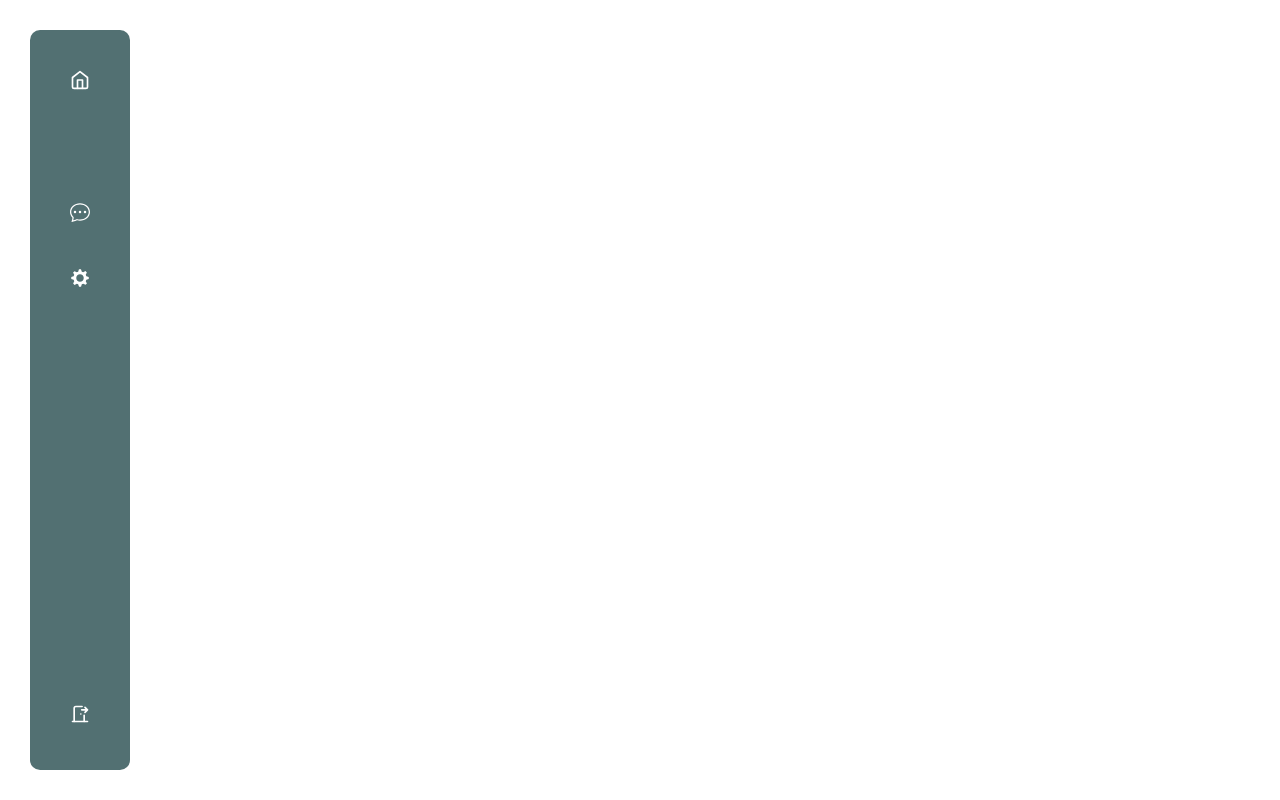
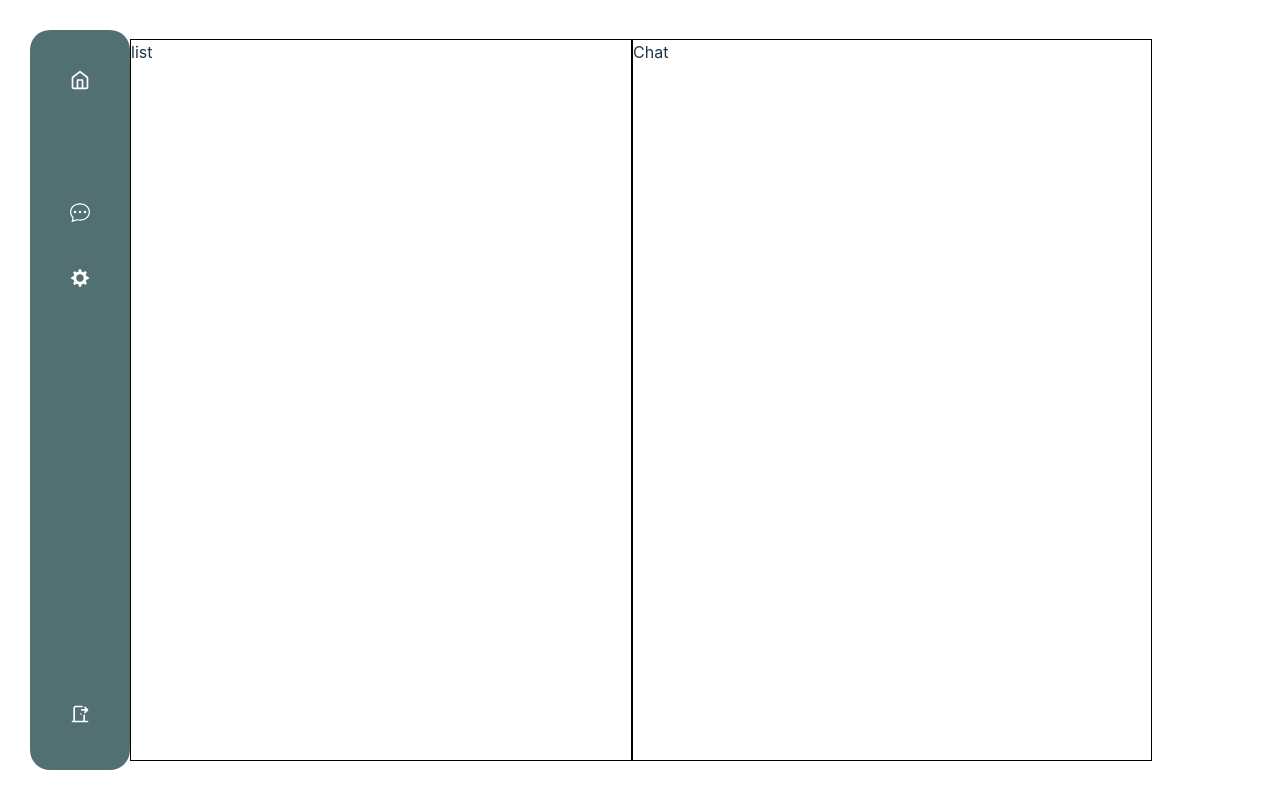
Before and after one commit to Pawankul19/ChatApp-master, a React (Vite) app in the folder frontend/: page / in a window 1280 px wide. Built offline with nearby package versions, Linux system fonts and the light colour scheme; some icons are missing.

Commit message:
list and chat updated

```diff
--- a/frontend/src/App.css
+++ b/frontend/src/App.css
@@ -1,6 +1,7 @@
 .App{
   display: flex;
   align-items: center;
+  width:90vw
 }
 
 /*Navbar*/
@@ -11,7 +12,7 @@ nav{
   justify-content: space-between;
   height: 90vh;
   padding: 10px 20px;
-  border-radius: 10px;
+  border-radius: 20px;
   margin-left: 30px;
   background-color: #527072;
   transition: all 0.6s ease-in-out;
@@ -30,3 +31,16 @@ nav{
   color: black;
 
 }
+
+.ListArea{
+  width: 500px;
+  height:90vh;
+  border: 1px solid black;
+
+}
+
+.ChatArea{
+  height: 90vh;
+  flex:1;
+  border: 1px solid black;
+}
--- a/frontend/src/App.jsx
+++ b/frontend/src/App.jsx
@@ -4,6 +4,8 @@ import viteLogo from '/vite.svg'
 import './App.css'
 import { Navbar } from "./Components/Navbar";
 import { List } from './Components/list'
+import { Chat  } from "./Components/Chat";
+
 
 function App() {
   const [count, setCount] = useState(0)
@@ -12,8 +14,12 @@ function App() {
     <>
       <div className='App'>
         <Navbar/>
+        <List/>
+        <Chat/>
       </div>
     </>
+
+
   )
 }
 
--- a/frontend/src/Components/Chat.jsx
+++ b/frontend/src/Components/Chat.jsx
@@ -2,6 +2,6 @@ import React from 'react'
 
 export const Chat = () => {
   return (
-    <div>Chat</div>
+    <div className='ChatArea'>Chat</div>
   )
 }
--- a/frontend/src/Components/List.jsx
+++ b/frontend/src/Components/List.jsx
@@ -2,6 +2,6 @@ import React from 'react'
 
 export const List = () => {
   return (
-    <div>list</div>
+    <div className='ListArea'>list</div>
   )
 }
```
